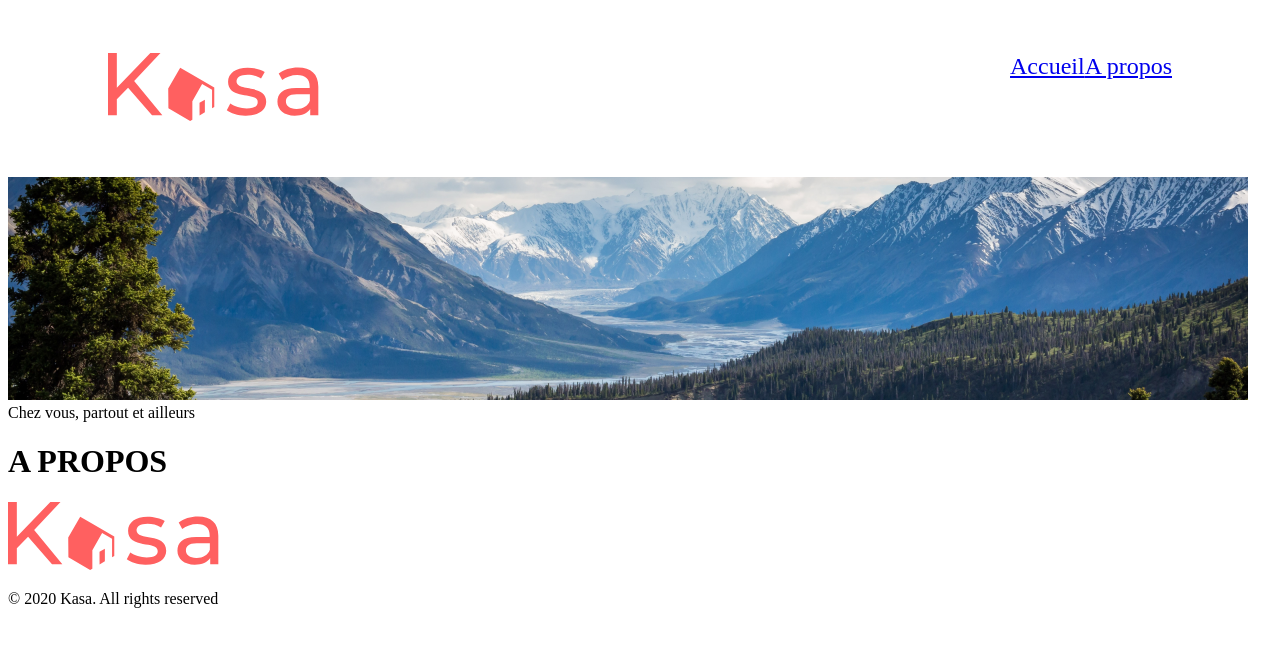
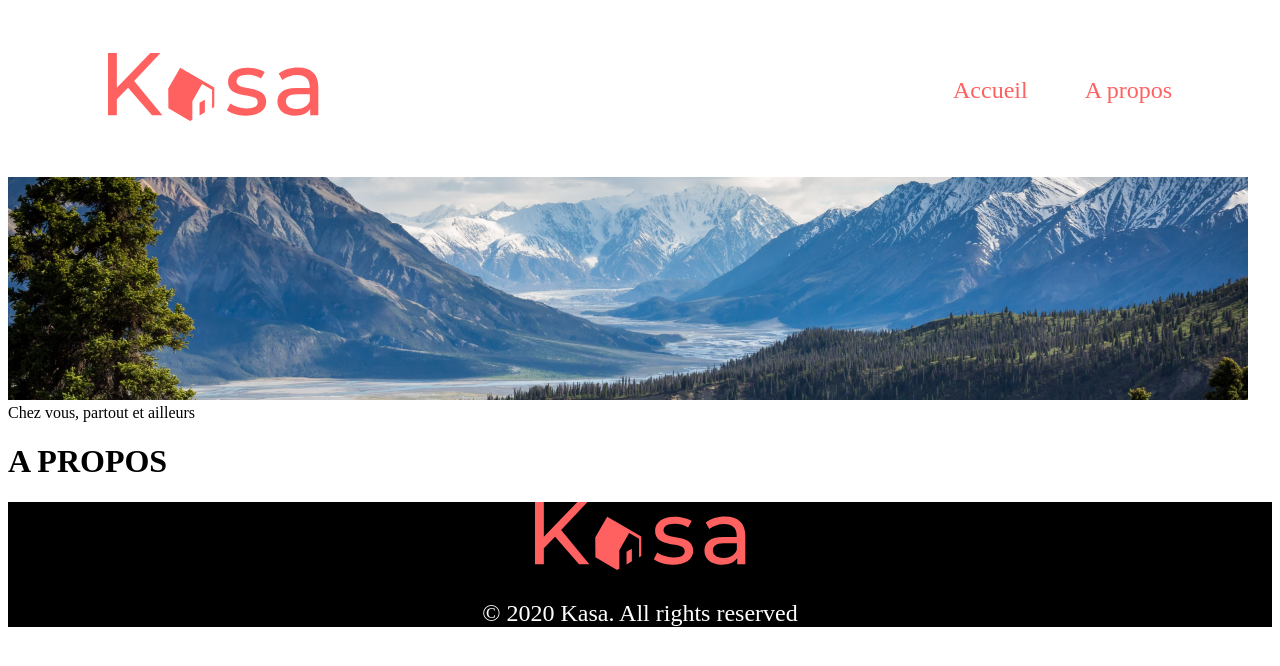
Before and after one commit to SebastienCifuentes/OPC-Projet-08-Kasa, a React (Create React App) app: page /about in a window 1280 px wide. Shown: the top 666 px of the page. Built offline with nearby package versions, Linux system fonts and the light colour scheme.

Commit message:
Suite ajout components

```diff
--- a/src/App.jsx
+++ b/src/App.jsx
@@ -1,7 +1,7 @@
 import { Routes, Route } from 'react-router-dom';
-import { Header } from './components/Header';
-import { Footer } from './components/Footer';
-import Home from "./components/pages/Home";
+import { Header } from './components/Header/Header';
+import { Footer } from './components/Footer/Footer';
+import Home from './components/pages/Home';
 import About from './components/pages/About';
 
 function App() {
--- a/src/components/Footer.jsx
+++ b/src/components/Footer/Footer.jsx
@@ -1,8 +1,8 @@
-import logo from '../assets/logokasa.svg';
+import logo from '../../assets/logokasa.svg';
 
 export function Footer() {
   return (
-    <footer>
+    <footer className='footer-container'>
       <img src={logo} alt="logo Kasa" />
       <p className="footer-text">© 2020 Kasa. All rights reserved</p>
     </footer>
--- /dev/null
+++ b/src/components/Footer/_footer.scss
@@ -0,0 +1,6 @@
+.footer-container {
+    background-color: black;
+    color: white;
+    text-align: center;
+    font-size: 24px;
+}
--- a/src/components/Header.jsx
+++ b/src/components/Header/Header.jsx
@@ -1,5 +1,5 @@
-import logo from '../assets/logokasa.svg';
-import Navbar from './Navbar/Navbar';
+import logo from '../../assets/logokasa.svg';
+import Navbar from '../Navbar/Navbar';
 
 export function Header() {
   return (
@@ -7,7 +7,7 @@ export function Header() {
       <div className="logo">
         <img src={logo} alt="Logo Kasa" />
       </div>
-      <Navbar/>
+      <Navbar />
     </header>
   );
 }
--- a/src/components/_header.scss
+++ b/src/components/Header/_header.scss
@@ -1,8 +1,8 @@
 .header {
     background: white;
-    color: blue;
     font-size: 24px;
     display: flex;
     justify-content: space-between;
     padding: 45px 100px 50px 100px;
+    align-items: center;
 }
--- a/src/components/Navbar/Navbar.jsx
+++ b/src/components/Navbar/Navbar.jsx
@@ -3,7 +3,7 @@ import {Link} from "react-router-dom"
 
 export default function Navbar() {
     return (
-        <nav>
+        <nav className='navbar'>
             <Link to="/">Accueil</Link>
             <Link to="/about">A propos</Link>
         </nav>
--- /dev/null
+++ b/src/components/Navbar/_navbar.scss
@@ -0,0 +1,9 @@
+.navbar {
+    display: flex;
+    gap: 57px;
+}
+
+.navbar a {
+    text-decoration: none;
+    color: #FF6060;
+}
--- a/src/style/main.css
+++ b/src/style/main.css
@@ -1,8 +1,25 @@
 .header {
   background: white;
-  color: blue;
   font-size: 24px;
   display: flex;
   justify-content: space-between;
   padding: 45px 100px 50px 100px;
+  align-items: center;
+}
+
+.footer-container {
+  background-color: black;
+  color: white;
+  text-align: center;
+  font-size: 24px;
+}
+
+.navbar {
+  display: flex;
+  gap: 57px;
+}
+
+.navbar a {
+  text-decoration: none;
+  color: #FF6060;
 }/*# sourceMappingURL=main.css.map */
--- a/src/style/main.scss
+++ b/src/style/main.scss
@@ -1 +1,3 @@
-@import "../components/header.scss";
+@import "../components/Header/header";
+@import "../components/Footer/footer";
+@import "../components/Navbar/navbar"
```
Also changed, not shown: 1 other file (tests, documents, lock files or other folders).
